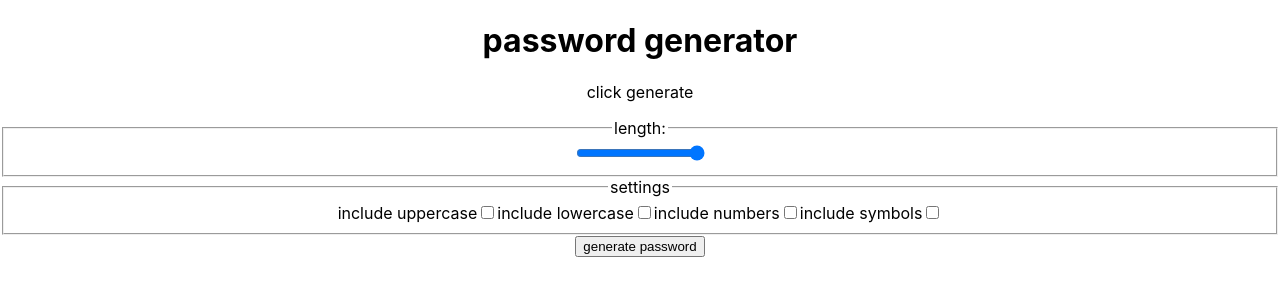
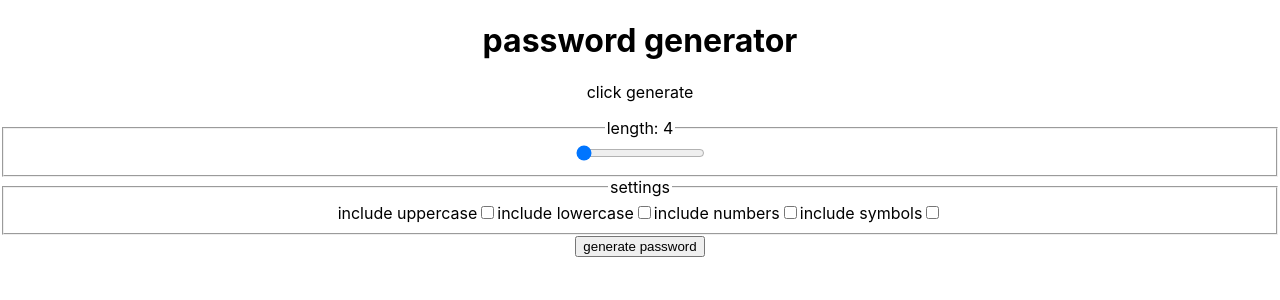
Before and after one commit to tryber/exercise-password-generator, a React (Create React App) app: page / in a window 1280 px wide. Shown: the top 300 px of the page. Built offline with nearby package versions, Linux system fonts and the light colour scheme.

Commit message:
the inputs are now controlled by the state.

```diff
--- a/src/components/Length.js
+++ b/src/components/Length.js
@@ -1,10 +1,26 @@
-import React from 'react';
+import React from "react";
+import { useDispatch, useSelector } from "react-redux";
+import { actionChangeSettings } from "../redux/actions";
 
 function Length() {
+  const { length } = useSelector((state) => state.settings);
+  const dispatch = useDispatch();
+
   return (
     <fieldset>
-      <legend>length:</legend>
-      <input type="range" min="4" max="32" />
+      <legend>
+        length: <span>{length}</span>
+      </legend>
+      <input
+        type="range"
+        min="4"
+        max="32"
+        name="length"
+        value={length}
+        onChange={({ target }) =>
+          dispatch(actionChangeSettings(target.name, target.value))
+        }
+      />
     </fieldset>
   );
 }
--- a/src/components/Option.js
+++ b/src/components/Option.js
@@ -1,17 +1,30 @@
-import React from 'react';
-import PropTypes from 'prop-types';
+import PropTypes from "prop-types";
+import React from "react";
+import { useDispatch, useSelector } from "react-redux";
+import { actionChangeSettings } from "../redux/actions";
 
-function Option(props) {
+function Option({ label, name }) {
+  const settings = useSelector((state) => state.settings);
+  const dispatch = useDispatch();
+
   return (
     <label>
-      {props.label}
-      <input type="checkbox" />
+      {label}
+      <input
+        type="checkbox"
+        name={name}
+        checked={settings[name]}
+        onChange={({ target }) =>
+          dispatch(actionChangeSettings(target.name, target.checked))
+        }
+      />
     </label>
   );
 }
 
 Option.propTypes = {
   label: PropTypes.string.isRequired,
+  name: PropTypes.string.isRequired,
 };
 
 export default Option;
--- a/src/components/Settings.js
+++ b/src/components/Settings.js
@@ -5,10 +5,10 @@ function Settings() {
   return (
     <fieldset>
       <legend>settings</legend>
-      <Option label="include uppercase" />
-      <Option label="include lowercase" />
-      <Option label="include numbers" />
-      <Option label="include symbols" />
+      <Option label="include uppercase" name="includeUppercase" />
+      <Option label="include lowercase" name="includeLowercase" />
+      <Option label="include numbers" name="includeNumbers" />
+      <Option label="include symbols" name="includeSymbols" />
     </fieldset>
   );
 }
--- /dev/null
+++ b/src/redux/actions/index.js
@@ -0,0 +1,12 @@
+const CHANGE_SETTINGS = 'CHANGE_SETTINGS';
+
+const actionChangeSettings = (name, value) => ({
+  type: CHANGE_SETTINGS,
+  name,
+  value,
+});
+
+export {
+  CHANGE_SETTINGS,
+  actionChangeSettings,
+};
--- a/src/redux/reducers/settings.js
+++ b/src/redux/reducers/settings.js
@@ -1,3 +1,5 @@
+import { CHANGE_SETTINGS } from '../actions';
+
 const INITIAL_STATE = {
   length: 4,
   includeUppercase: false,
@@ -8,6 +10,11 @@ const INITIAL_STATE = {
 
 const settings = (state = INITIAL_STATE, action) => {
   switch (action.type) {
+  case CHANGE_SETTINGS:
+    return {
+      ...state,
+      [action.name]: action.value,
+    };
   default:
     return state;
   }
```
